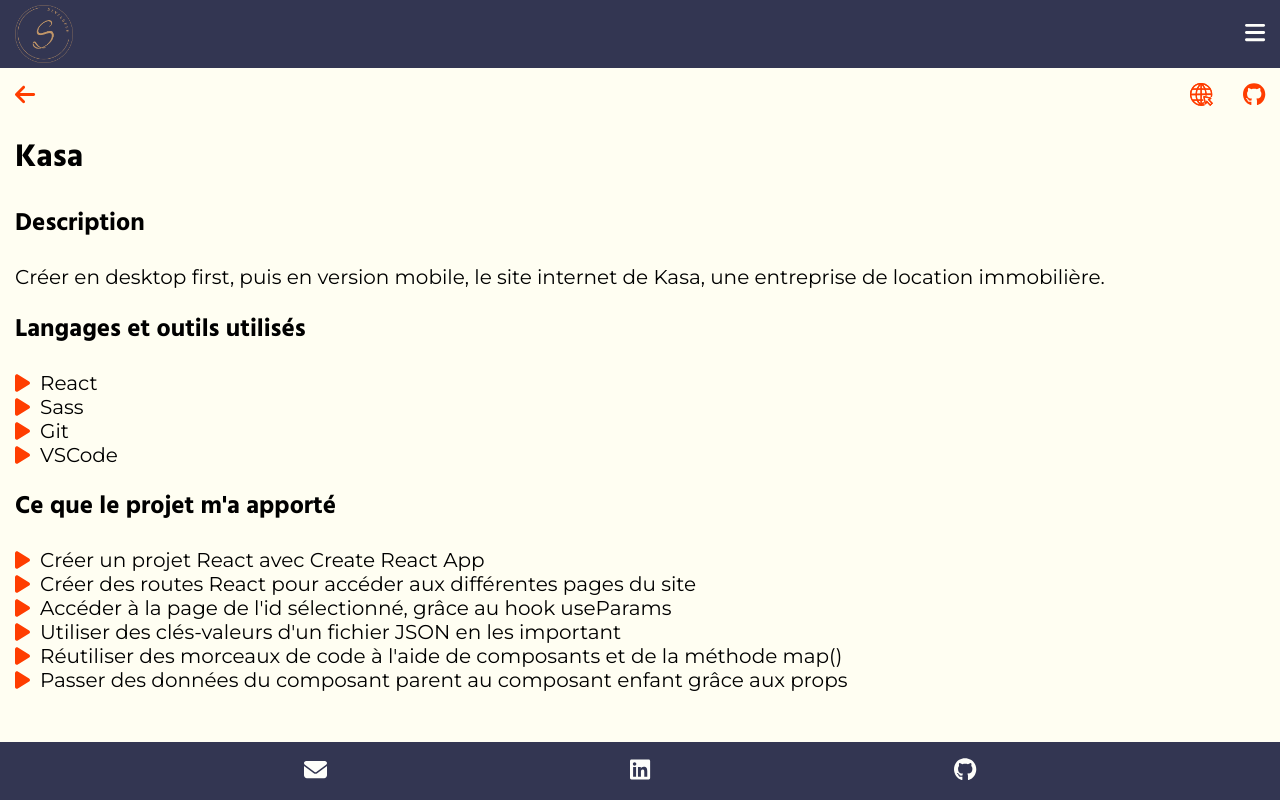
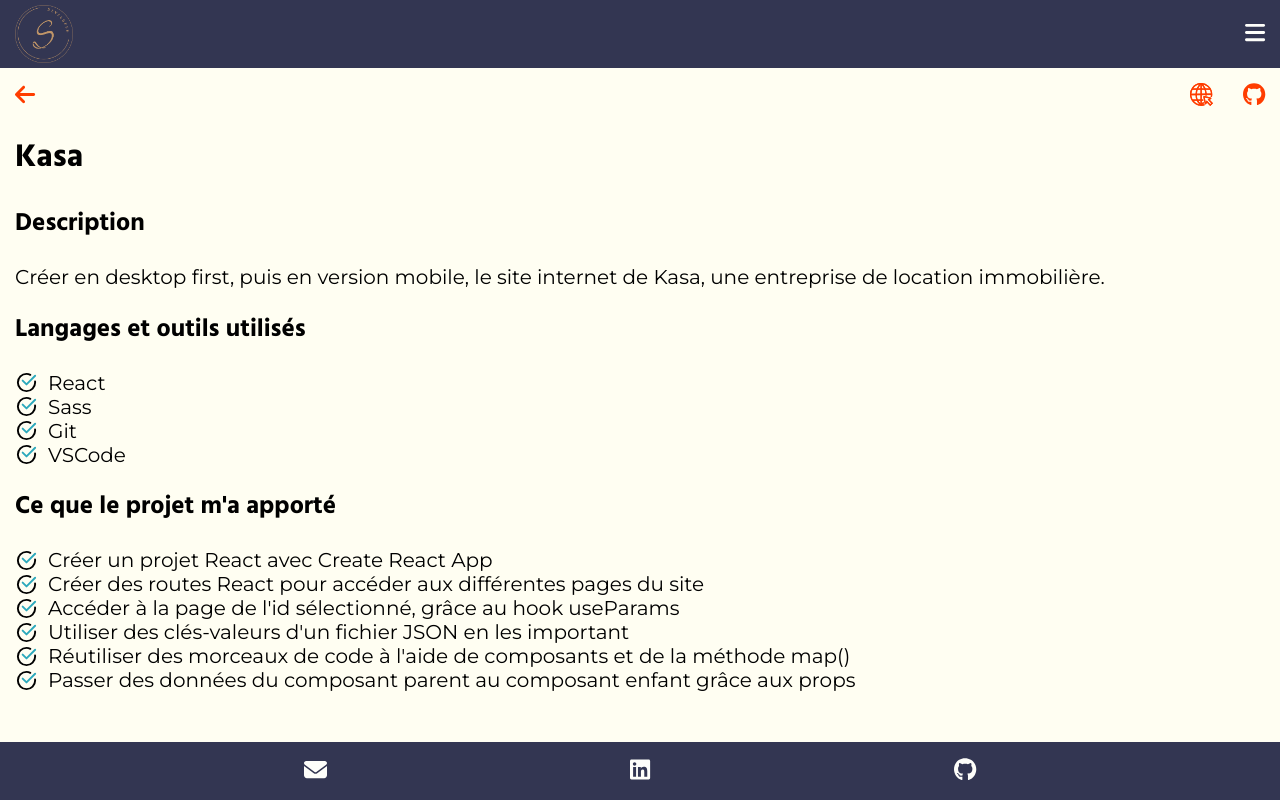
Before and after one commit to Christellaa/portfolio, a React (Create React App) app: page /projects/1 in a window 1280 px wide. Built offline with nearby package versions, Linux system fonts and the light colour scheme.

Commit message:
Change fontawesome icon for check mark

```diff
--- a/src/pages/Projects/ProjectDetails.jsx
+++ b/src/pages/Projects/ProjectDetails.jsx
@@ -3,10 +3,10 @@
 import Error from "../Error";
 import { Link } from "react-router-dom";
 import { FontAwesomeIcon } from "@fortawesome/react-fontawesome";
-import { faArrowLeft, faPlay } from "@fortawesome/free-solid-svg-icons";
+import { faArrowLeft } from "@fortawesome/free-solid-svg-icons";
 import { faGithub } from "@fortawesome/free-brands-svg-icons";
 import websiteImg from "../../assets/website.svg";
-import ProjectCard from "./ProjectCard";
+import checkMark from "../../assets/checkMark.svg";
 
 export default function ProjectDetails() {
   const params = useParams();
@@ -50,7 +50,7 @@
         <ul className="NoPaddingLeft">
           {tools.map((tool, id) => (
             <li key={id} className="flex listItems itemsSpace">
-              <FontAwesomeIcon icon={faPlay} className="colorBtn" />
+              <img src={checkMark} width="23" alt="Icône de coche" />
               {tool}
             </li>
           ))}
@@ -59,7 +59,7 @@
         <ul className="NoPaddingLeft">
           {learned.map((learn, id) => (
             <li key={id} className="flex listItems itemsSpace">
-              <FontAwesomeIcon icon={faPlay} className="colorBtn" />
+              <img src={checkMark} width="23" alt="Icône de coche" />
               {learn}
             </li>
           ))}
```
